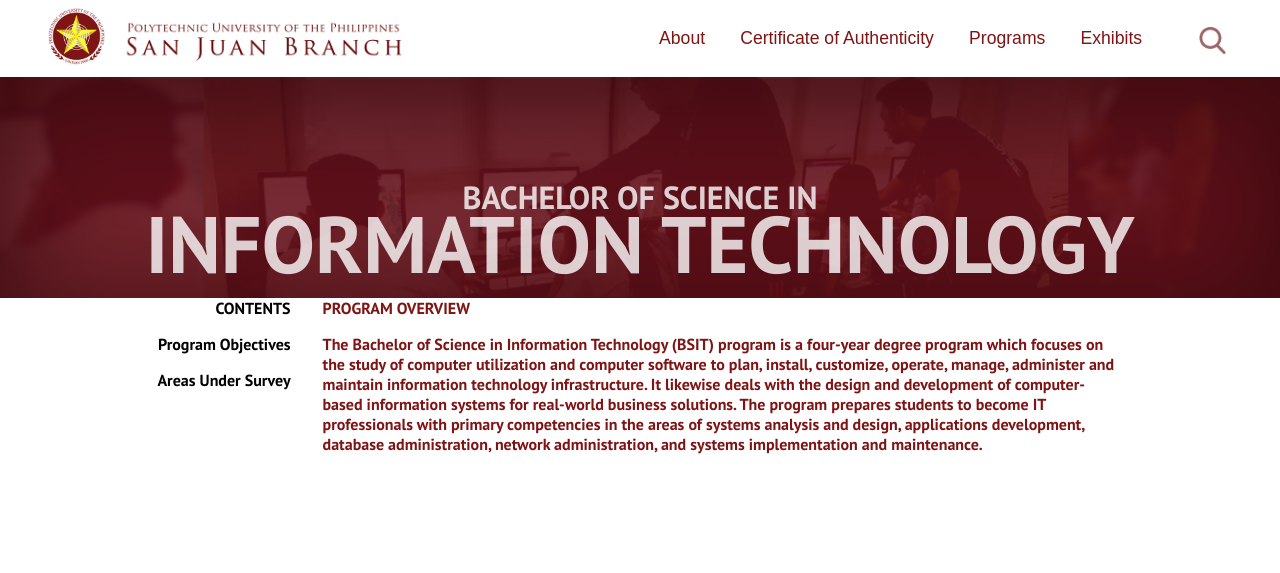
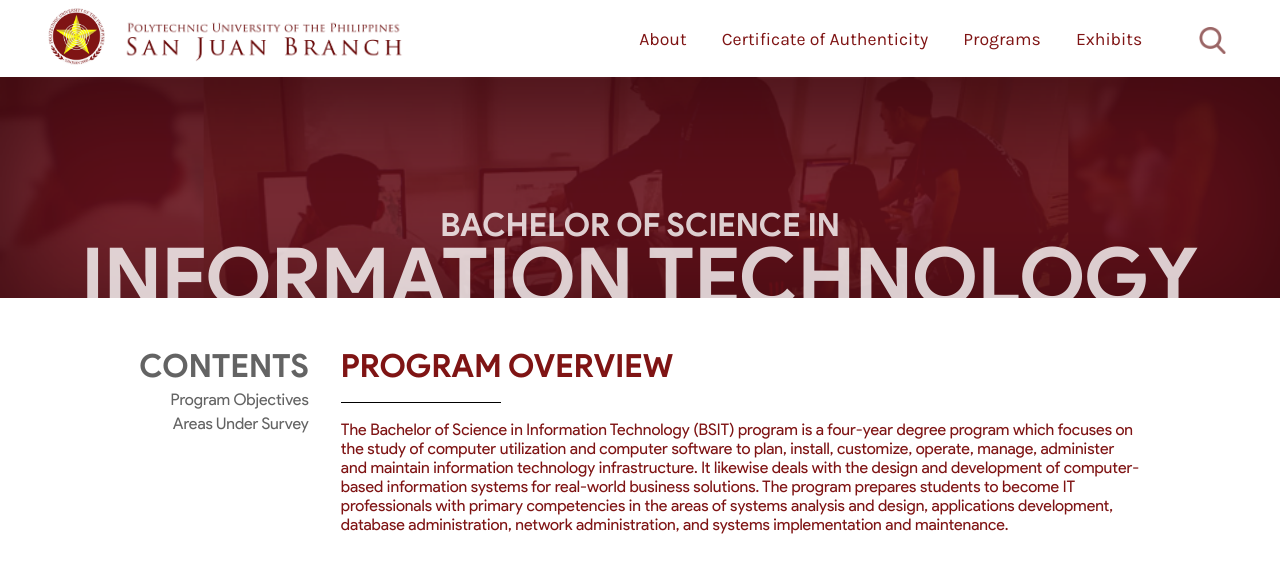
Before and after one commit to SKILLED-ISSUE/UNIV-WEBSITE, a PHP site: page /bsit.html in a window 1280 px wide. Shown: the top 573 px of the page. Run offline with PHP 8.4, Linux system fonts and the light colour scheme.

Commit message:
BSIT PROGRAM PAGE
Fixed Product sans font, little formatting

```diff
--- a/assets/css/main-style.css
+++ b/assets/css/main-style.css
@@ -1,10 +1,18 @@
 @font-face {
   font-family: "Karla";
   src: url("fonts/Karla/Karla-VariableFont_wght.ttf") format("truetype");
+}
+@font-face {
   font-family: "Trajan-Pro";
   src: url("fonts/trajan-pro/TrajanPro-Regular.ttf") format("truetype");
-  font-family: "Product Sans";
-  src: url("fonts/Product-sans/PTSans-Bold.ttf") format("truetype");
+}
+@font-face {
+  font-family: "Product Sans Regular";
+  src: url("fonts/Product-sans/Product Sans Regular.ttf") format("truetype");
+}
+@font-face {
+  font-family: "Product Sans Bold";
+  src: url("fonts/Product-sans/Product Sans Bold.ttf") format("truetype");
 }
 html {
   scroll-snap-type: y proximity;
@@ -274,7 +282,7 @@ footer .right {
 }
 
 .program {
-  font-family: "Product Sans";
+  font-family: "Product Sans Regular";
   justify-content: center;
   align-items: center;
   flex-direction: column;
@@ -288,8 +296,10 @@ footer .right {
   position: relative;
   z-index: -1;
   width: 100%;
+  margin-bottom: 3em;
 }
 .program .header .header-text {
+  font-family: "Product Sans Bold";
   color: rgba(255, 255, 255, 0.795);
   position: absolute;
   z-index: -1;
@@ -299,9 +309,9 @@ footer .right {
   align-items: center;
 }
 .program .header .header-text #header1 {
-  margin-top: 0.5em;
+  margin-top: 1.4em;
   font-size: 2rem;
-  margin-bottom: -0.8em;
+  margin-bottom: -0.5em;
 }
 .program .header .header-text #header2 {
   font-size: 5rem;
@@ -310,9 +320,14 @@ footer .right {
   gap: 2em;
 }
 .program .content-container .pointers {
-  gap: 1em;
+  gap: 0.3em;
   flex-direction: column;
   align-items: end;
+  color: rgba(15, 15, 15, 0.6509803922);
+}
+.program .content-container .pointers #header {
+  font-family: "Product Sans Bold";
+  font-size: 2rem;
 }
 .program .content-container .overview {
   color: #7f1414;
@@ -320,6 +335,16 @@ footer .right {
   flex-direction: column;
   gap: 1em;
 }
+.program .content-container .overview #header {
+  font-family: "Product Sans Bold";
+  font-size: 2rem;
+}
+.program .content-container .overview .thin-line {
+  height: 1px;
+  background-color: #000;
+  width: 20%;
+  margin: 1px 0;
+}
 .program .content-container .overview #description {
   word-wrap: break-word;
   width: 50em;
--- a/assets/css/main-style.scss
+++ b/assets/css/main-style.scss
@@ -1,13 +1,24 @@
 @font-face {
-    font-family: 'Karla';
-    src: url('fonts/Karla/Karla-VariableFont_wght.ttf') format('truetype');
+  font-family: "Karla";
+  src: url("fonts/Karla/Karla-VariableFont_wght.ttf") format("truetype");
+}
 
-    font-family: 'Trajan-Pro';
-    src: url('fonts/trajan-pro/TrajanPro-Regular.ttf') format('truetype');
+@font-face {
+  font-family: "Trajan-Pro";
+  src: url("fonts/trajan-pro/TrajanPro-Regular.ttf") format("truetype");
+}
 
-    font-family: 'Product Sans';
-    src: url('fonts/Product-sans/PTSans-Bold.ttf') format('truetype');
+@font-face {
+  font-family: "Product Sans Regular";
+  src: url("fonts/Product-sans/Product Sans Regular.ttf") format("truetype");
 }
+
+@font-face {
+  font-family: "Product Sans Bold";
+  src: url("fonts/Product-sans/Product Sans Bold.ttf") format("truetype");
+}
+
+// naglolo ko pag sa iisang @font-face
 
 html {
   scroll-snap-type: y proximity;
@@ -30,7 +41,7 @@ header {
 }
 
 .init-header {
-    font-family: 'Karla', sans-serif;
+  font-family: "Karla", sans-serif;
   scroll-snap-align: start;
   padding: 2em 3em 0em 3em;
   justify-content: space-between;
@@ -71,7 +82,7 @@ header {
 }
 
 .header-container {
-    font-family: 'Karla', sans-serif;
+  font-family: "Karla", sans-serif;
   padding: 0.5em 3em 0.5em 3em;
   position: sticky;
   top: 0;
@@ -92,7 +103,7 @@ header {
     width: 100%;
 
     #campus-name {
-            margin-top: .5em;
+      margin-top: 0.5em;
       max-height: 3em;
     }
   }
@@ -222,7 +233,7 @@ header {
 }
 
 .cform {
-    font-family: 'Karla', sans-serif;
+  font-family: "Karla", sans-serif;
   position: relative;
   background: #ffffff;
   flex-direction: row;
@@ -261,7 +272,6 @@ header {
     }
 
     #dir-quote {
-
       flex-direction: column;
 
       #dir-header1 {
@@ -282,7 +292,7 @@ header {
       }
 
       #dir-message {
-                margin-left: 0.30em;
+        margin-left: 0.3em;
         width: 35em;
         font-weight: 400;
         color: white;
@@ -292,7 +302,7 @@ header {
 }
 
 footer {
-    font-family: 'Karla', sans-serif;
+  font-family: "Karla", sans-serif;
   display: flex;
   justify-content: space-between;
   align-items: center;
@@ -304,14 +314,14 @@ footer {
   }
 
   .right {
-        font-family: 'Trajan-Pro';
+    font-family: "Trajan-Pro";
     font-size: x-large;
     color: white;
   }
 }
 
 .program {
-    font-family: 'Product Sans';
+  font-family: "Product Sans Regular";
   justify-content: center;
   align-items: center;
   flex-direction: column;
@@ -325,9 +335,11 @@ footer {
       position: relative;
       z-index: -1;
       width: 100%;
+      margin-bottom: 3em;
     }
 
     .header-text {
+      font-family: "Product Sans Bold";
       color: rgba(255, 255, 255, 0.795);
       position: absolute;
       z-index: -1;
@@ -337,10 +349,9 @@ footer {
       align-items: center;
 
       #header1 {
-                margin-top: 0.5em;
-
+        margin-top: 1.4em;
         font-size: 2rem;
-                margin-bottom: -0.8em;
+        margin-bottom: -0.5em;
       }
 
       #header2 {
@@ -353,9 +364,14 @@ footer {
     gap: 2em;
 
     .pointers {
-            gap: 1em;
+      #header {
+        font-family: "Product Sans Bold";
+        font-size: 2rem;
+      }
+      gap: 0.3em;
       flex-direction: column;
       align-items: end;
+      color: #0f0f0fa6;
     }
 
     .overview {
@@ -364,9 +380,15 @@ footer {
       flex-direction: column;
       gap: 1em;
 
-
       #header {
-
+        font-family: "Product Sans Bold";
+        font-size: 2rem;
+      }
+      .thin-line {
+        height: 1px;
+        background-color: #000;
+        width: 20%;
+        margin: 1px 0;
     }
 
       #description {
@@ -375,5 +397,4 @@ footer {
       }
     }
   }
-
 }
--- a/bsit.html
+++ b/bsit.html
@@ -73,6 +73,7 @@
 
       <section class="overview">
         <h id="header">PROGRAM OVERVIEW</h>
+        <div class="thin-line"></div>
         <h id="description">
           The Bachelor of Science in Information Technology (BSIT) program is a four-year degree program which focuses
           on the study of computer utilization and computer software to plan, install, customize, operate, manage,
```
Also changed, not shown: assets/css/fonts/Product-sans/Product Sans Bold Italic.ttf (added), assets/css/fonts/Product-sans/Product Sans Bold.ttf (added), assets/css/fonts/Product-sans/Product Sans Italic.ttf (added), assets/css/fonts/Product-sans/Product Sans Regular.ttf (added), 1 other file. Lines whose indentation alone changed are shown as unchanged.
